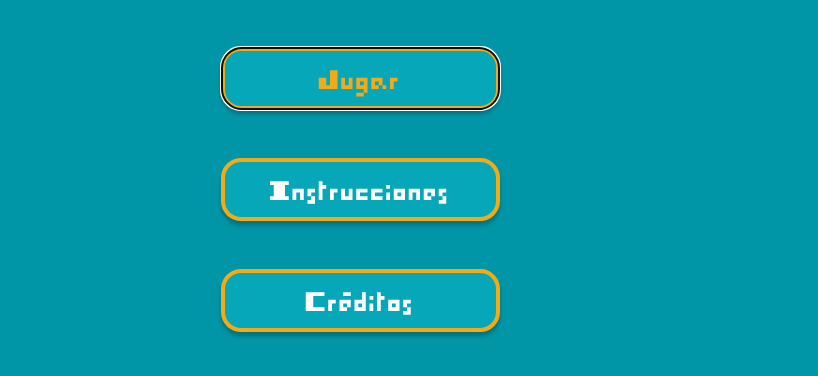
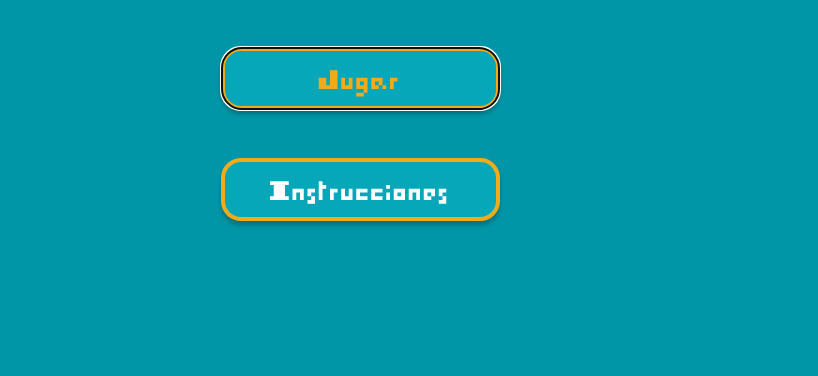
Before and after one commit to DiegoHhrt/psychic-octo-lamp2, a plain HTML site: page index.html in a window 1280 px wide. Shown: the part 278-654 px from the top of the page, without its empty margins (280-1098 px from the left). Drawn offline with nearby package versions, Linux system fonts and the light colour scheme.

Commit message:
Eliminación de créditos

```diff
--- a/dynamics/menus.js
+++ b/dynamics/menus.js
@@ -67,12 +67,6 @@ if (pag === 'index.html' || pag === 'psychic-octo-lamp') {
             opcionId: 'instrucciones',
             callback: () => {
                 window.location = './templates/instrucciones.html'
-            },
-        },
-        {
-            opcionId: 'creditos',
-            callback: () => {
-                console.log('creditos');
             },
         },
     ]
--- a/index.html
+++ b/index.html
@@ -35,11 +35,6 @@
                     Instrucciones
                 </button>
             </div>
-            <div class="col-12 d-flex justify-content-center pt-5">
-                <button id="creditos" class="opcion" tabindex="3">
-                    Créditos
-                </button>
-            </div>
         </div>
     </div>
     <script src="./dynamics/menus.js"></script>
```
